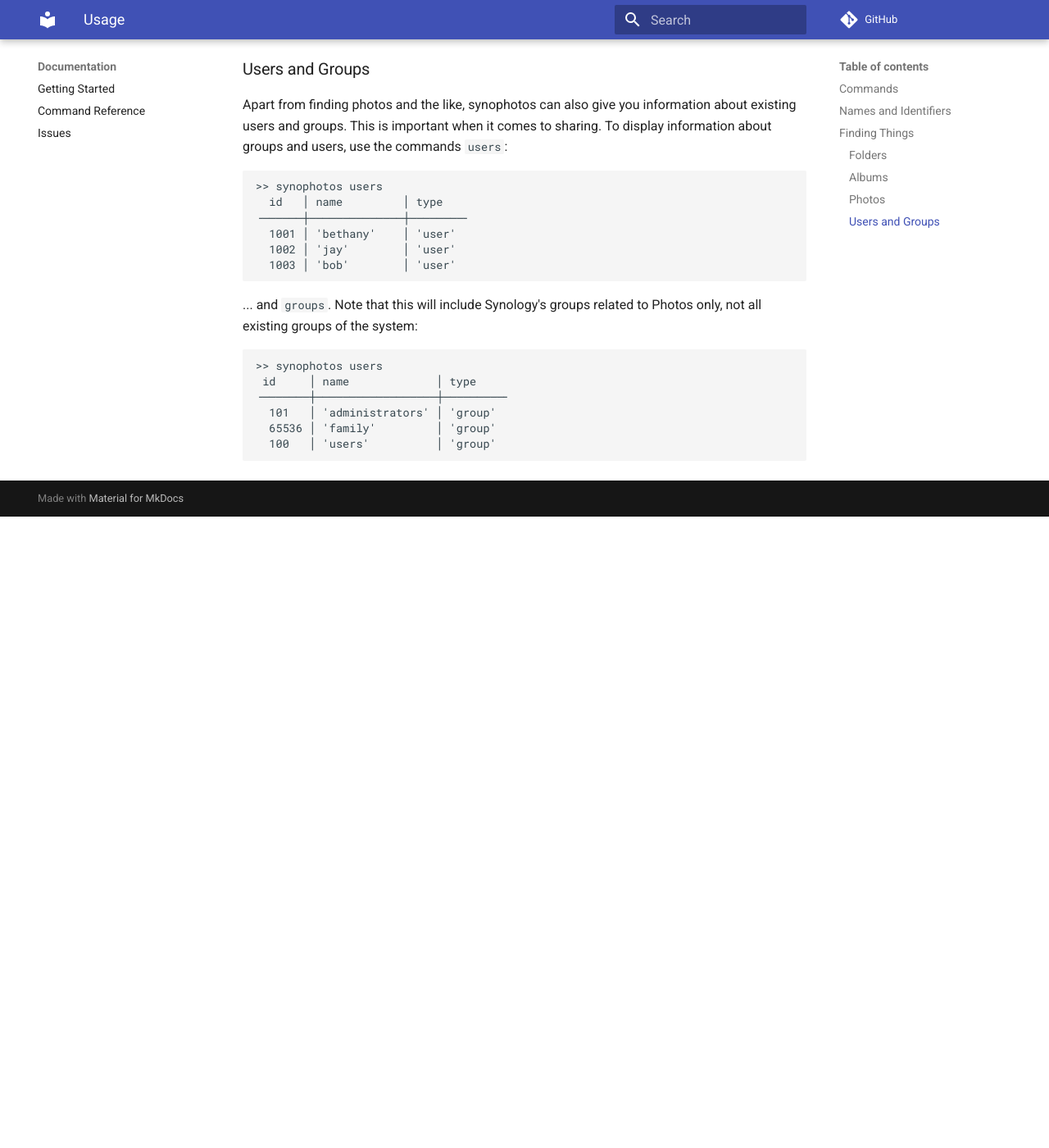
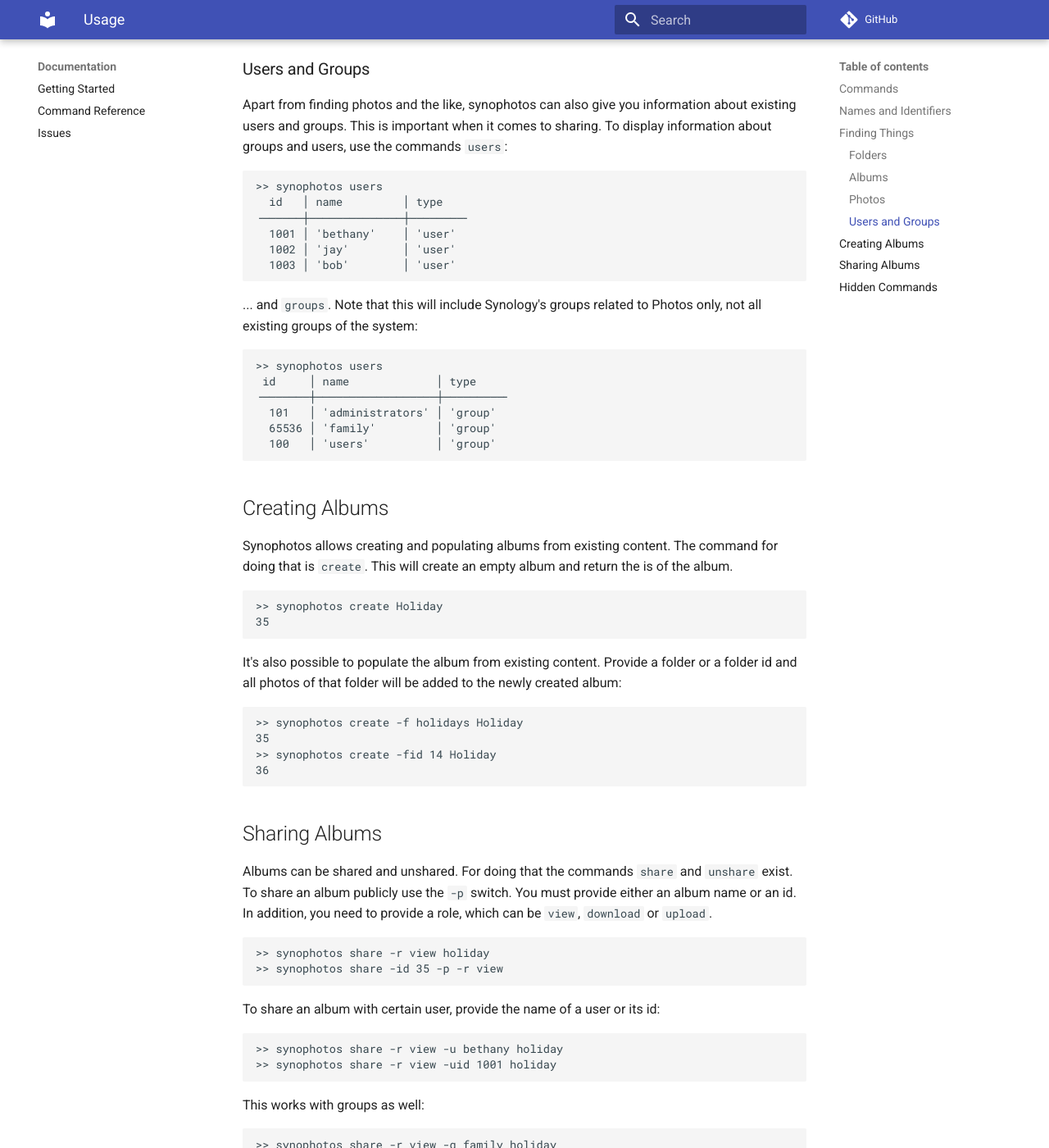
Before and after one commit to fortysix2ahead/synophotos, an MkDocs documentation site: the page built from docs/usage.md, in a window 1280 px wide and 1400 px high, scrolled down 3298 px. Shown: the whole window at 82% size. Built offline with MkDocs 1.6.1 and Material for MkDocs 9.7.7, drawn with Linux system fonts in a browser that asks for light colours; comment, search, counter and statistics services are not loaded; before the commit the page ends 3928 px from its top, so only the background shows below that; some of the changed text lies outside the part shown.

Commit message:
Documentation update

`````diff
--- a/docs/usage.md
+++ b/docs/usage.md
@@ -177,3 +177,73 @@
   65536 │ 'family'         │ 'group'
   100   │ 'users'          │ 'group'
 ```
+
+## Creating Albums
+
+Synophotos allows creating and populating albums from existing content. The command for doing that is `create`. This will create an empty album and return the
+is of the album.
+
+```bash
+>> synophotos create Holiday
+35
+```
+
+It's also possible to populate the album from existing content. Provide a folder or a folder id and all photos of that folder will be added to the newly
+created album:
+
+```bash
+>> synophotos create -f holidays Holiday
+35
+>> synophotos create -fid 14 Holiday
+36
+```
+
+## Sharing Albums
+
+Albums can be shared and unshared. For doing that the commands `share` and `unshare` exist. To share an album publicly use the `-p` switch. You must provide
+either an album name or an id. In addition, you need to provide a role, which can be `view`, `download` or `upload`.
+
+```bash
+>> synophotos share -r view holiday
+>> synophotos share -id 35 -p -r view
+```
+
+To share an album with certain user, provide the name of a user or its id:
+
+```bash
+>> synophotos share -r view -u bethany holiday
+>> synophotos share -r view -uid 1001 holiday
+```
+
+This works with groups as well:
+
+```bash
+>> synophotos share -r view -g family holiday
+>> synophotos share -r view -gid 65536 holiday
+```
+
+An album can be unshared later:
+
+```bash
+>> synophotos unshare holiday
+````
+
+## Other Commands
+
+There are some other commands, that might come handy from time to time.
+
+### Profiles
+
+To display the currently active profile, use the `profile` command:
+
+```bash
+>> synophotos profile
+bethany
+```
+
+## Hidden Commands
+
+Some commands are hidden from the user interface as they are either not finished or are not intended to be used by the end user. Currently, these commands are:
+
+- `payload`: For displaying the payload that is sent to the server. This is for development only!
+- `search`: For searching things on the server. In general this already works, but the results are not display in a nice way.
`````
